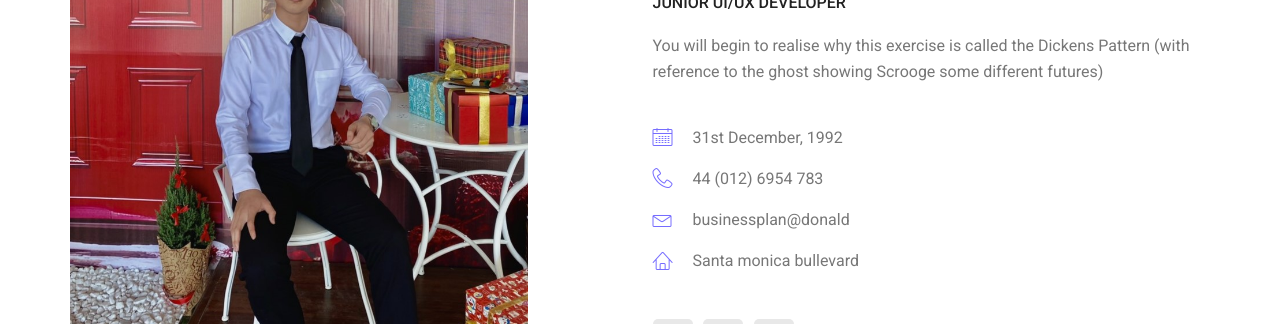
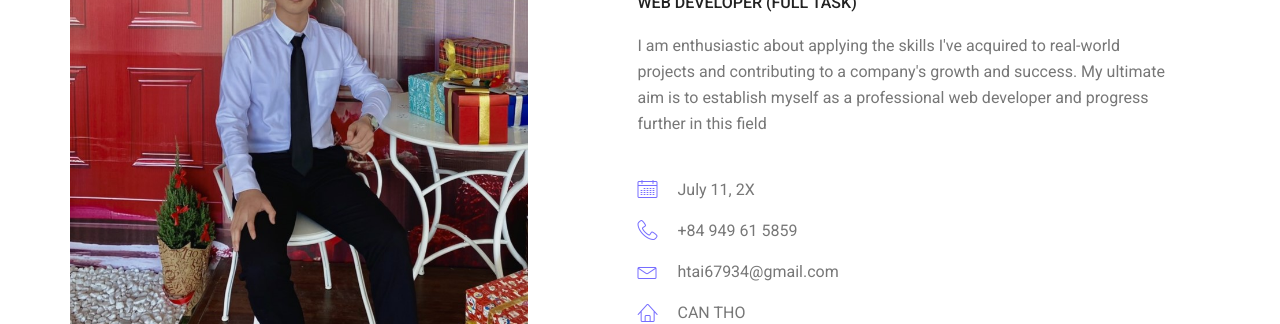
Before and after one commit to huynhngoctai1107/CV, a plain HTML site: page about-us.html in a window 1280 px wide. Shown: the part 708-1032 px from the top of the page. Drawn offline with Linux system fonts and the light colour scheme.

Commit message:
EDIT ABOUT

```diff
--- a/about-us.html
+++ b/about-us.html
@@ -91,22 +91,23 @@
                     <div class="col-lg-5">
                         <img class="img-fluid" src="img/avt.jpg" alt="">
                     </div>
-                    <div class="col-lg-7">
+                    <div class="media-body">
                         <div class="personal_text">
                             <h6>Hello Everybody, i am</h6>
-                            <h3>Donald McKinney</h3>
-                            <h4>Junior UI/UX Developer</h4>
-                            <p>You will begin to realise why this exercise is called the Dickens Pattern (with reference to the ghost showing Scrooge some different futures)</p>
+                            <h3>HUYNH NGOC TAI</h3>
+                            <h4>Web Developer (FULL TASK)</h4>
+                            <p>I am enthusiastic about applying the skills I've acquired to real-world projects and contributing to a company's growth and success. My ultimate aim is to establish myself as a professional web developer and progress further
+                                in this field</p>
                             <ul class="list basic_info">
-                                <li><a href="#"><i class="lnr lnr-calendar-full"></i> 31st December, 1992</a></li>
-                                <li><a href="#"><i class="lnr lnr-phone-handset"></i> 44 (012) 6954 783</a></li>
-                                <li><a href="#"><i class="lnr lnr-envelope"></i> businessplan@donald</a></li>
-                                <li><a href="#"><i class="lnr lnr-home"></i> Santa monica bullevard</a></li>
+                                <li><a href="#"><i class="lnr lnr-calendar-full"></i> July 11, 2X</a></li>
+                                <li><a href="#"><i class="lnr lnr-phone-handset"></i> +84 949 61 5859</a></li>
+                                <li><a href="#"><i class="lnr lnr-envelope"></i> htai67934@gmail.com</a></li>
+                                <li><a href="#"><i class="lnr lnr-home"></i>CAN THO</a></li>
                             </ul>
                             <ul class="list personal_social">
-                                <li><a href="#"><i class="fa fa-facebook"></i></a></li>
-                                <li><a href="#"><i class="fa fa-twitter"></i></a></li>
-                                <li><a href="#"><i class="fa fa-linkedin"></i></a></li>
+                                <li><a href="https://www.facebook.com/tai.huynhngoc.5815?locale=vi_VN"><i class="fa fa-facebook"></i></a></li>
+                                <li><a href="https://www.facebook.com/tai.huynhngoc.5815?locale=vi_VN"><i class="fa fa-twitter"></i></a></li>
+                                <li><a href="https://www.facebook.com/tai.huynhngoc.5815?locale=vi_VN"><i class="fa fa-linkedin"></i></a></li>
                             </ul>
                         </div>
                     </div>
```
Also changed, not shown: index.html (+1 -1 lines).
